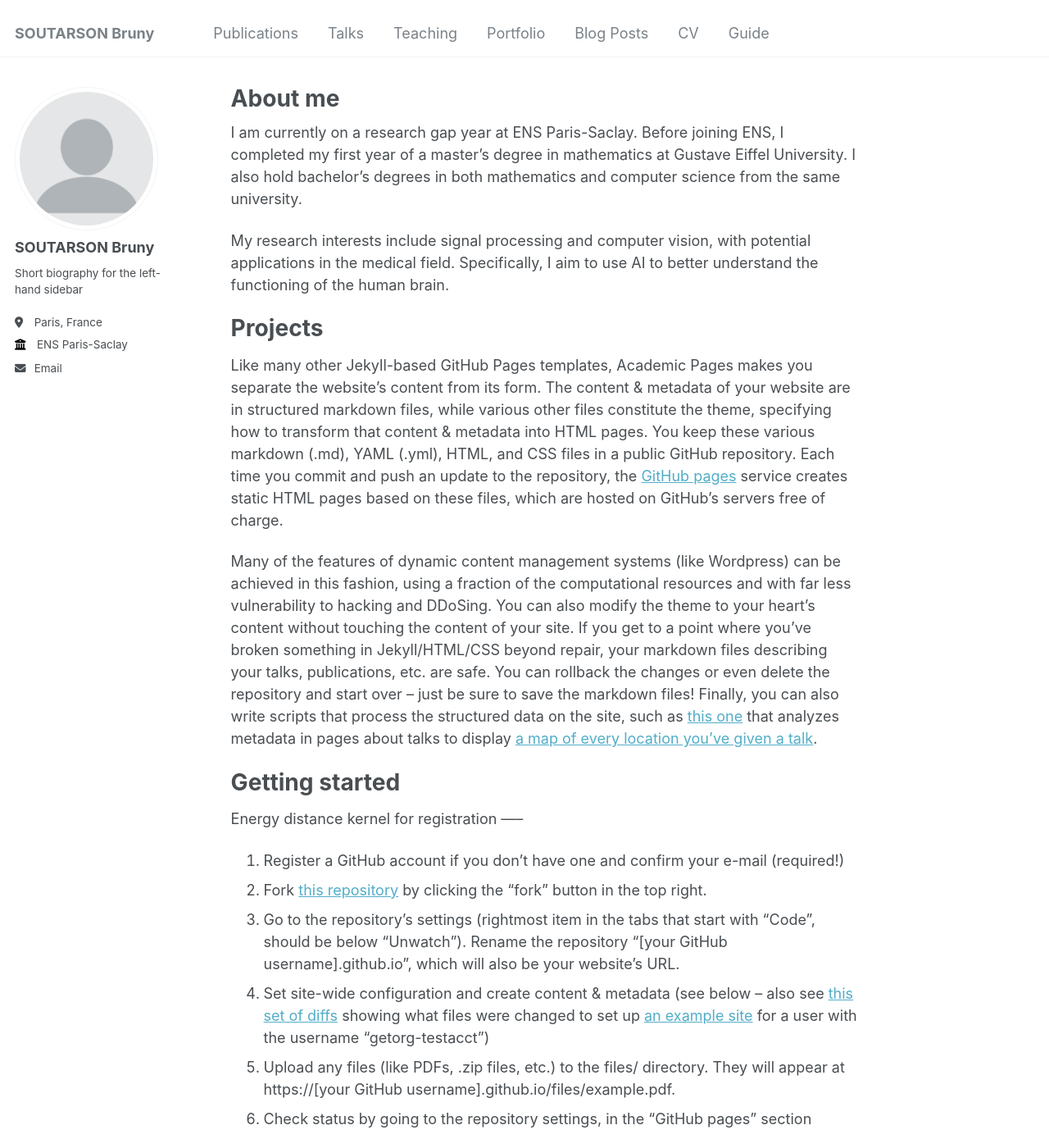
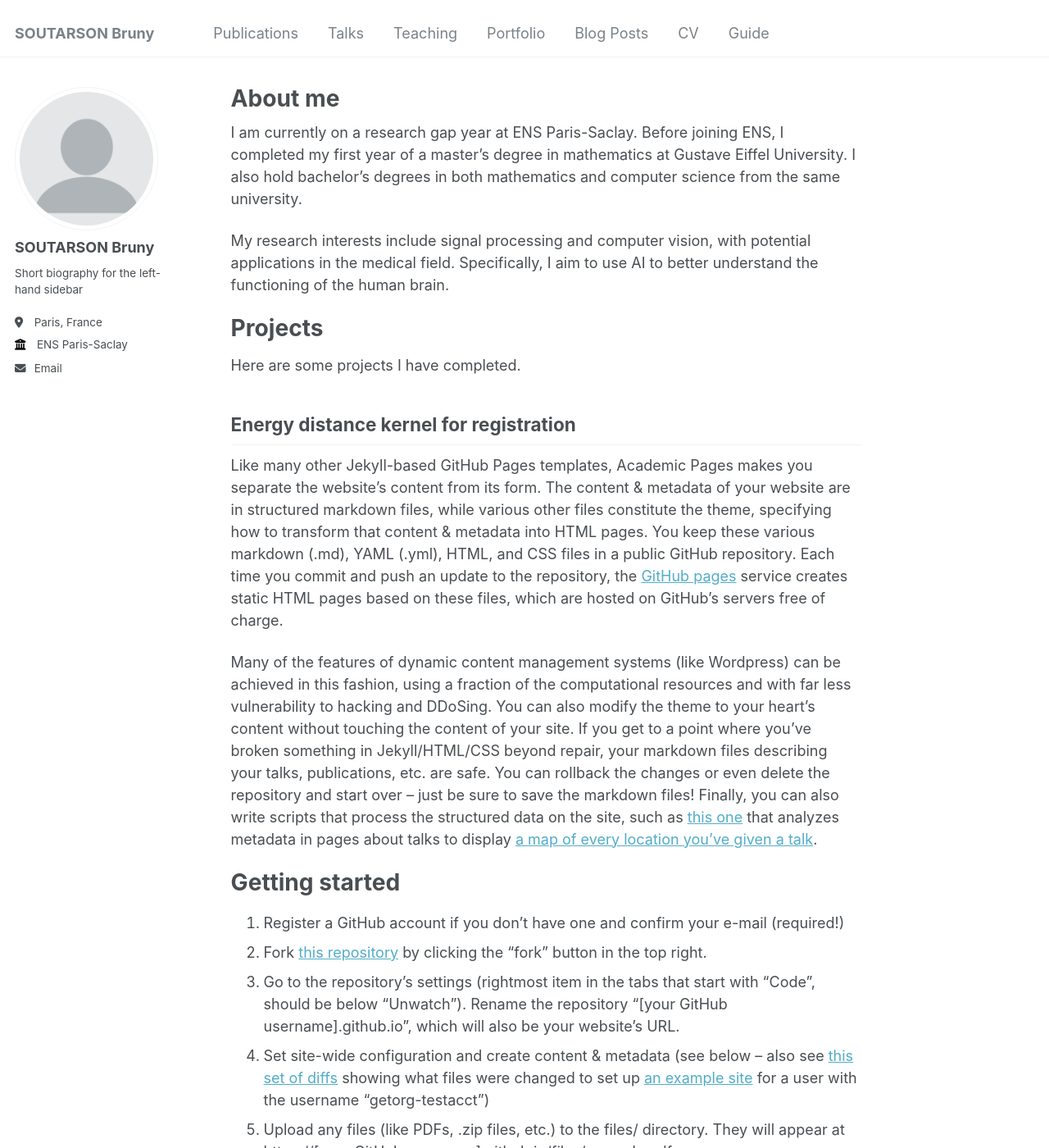
Before and after one commit to brutheg/brutheg.github.io, a Jekyll site: the page built from _pages/about.md, in a window 1280 px wide and 1400 px high. Shown: the whole window at 82% size. Built offline with Jekyll 4.4.1, drawn with Linux system fonts in a browser that asks for light colours.

Commit message:
Update about.md

```diff
--- a/_pages/about.md
+++ b/_pages/about.md
@@ -13,14 +13,17 @@ My research interests include signal processing and computer vision, with potent
 
 Projects
 ======
+Here are some projects I have completed.
+
+Energy distance kernel for registration
+------
 Like many other Jekyll-based GitHub Pages templates, Academic Pages makes you separate the website's content from its form. The content & metadata of your website are in structured markdown files, while various other files constitute the theme, specifying how to transform that content & metadata into HTML pages. You keep these various markdown (.md), YAML (.yml), HTML, and CSS files in a public GitHub repository. Each time you commit and push an update to the repository, the [GitHub pages](https://pages.github.com/) service creates static HTML pages based on these files, which are hosted on GitHub's servers free of charge.
 
 Many of the features of dynamic content management systems (like Wordpress) can be achieved in this fashion, using a fraction of the computational resources and with far less vulnerability to hacking and DDoSing. You can also modify the theme to your heart's content without touching the content of your site. If you get to a point where you've broken something in Jekyll/HTML/CSS beyond repair, your markdown files describing your talks, publications, etc. are safe. You can rollback the changes or even delete the repository and start over -- just be sure to save the markdown files! Finally, you can also write scripts that process the structured data on the site, such as [this one](https://github.com/academicpages/academicpages.github.io/blob/master/talkmap.ipynb) that analyzes metadata in pages about talks to display [a map of every location you've given a talk](https://academicpages.github.io/talkmap.html).
 
 Getting started
 ======
-Energy distance kernel for registration
------
+
 1. Register a GitHub account if you don't have one and confirm your e-mail (required!)
 1. Fork [this repository](https://github.com/academicpages/academicpages.github.io) by clicking the "fork" button in the top right.
 1. Go to the repository's settings (rightmost item in the tabs that start with "Code", should be below "Unwatch"). Rename the repository "[your GitHub username].github.io", which will also be your website's URL.
```
